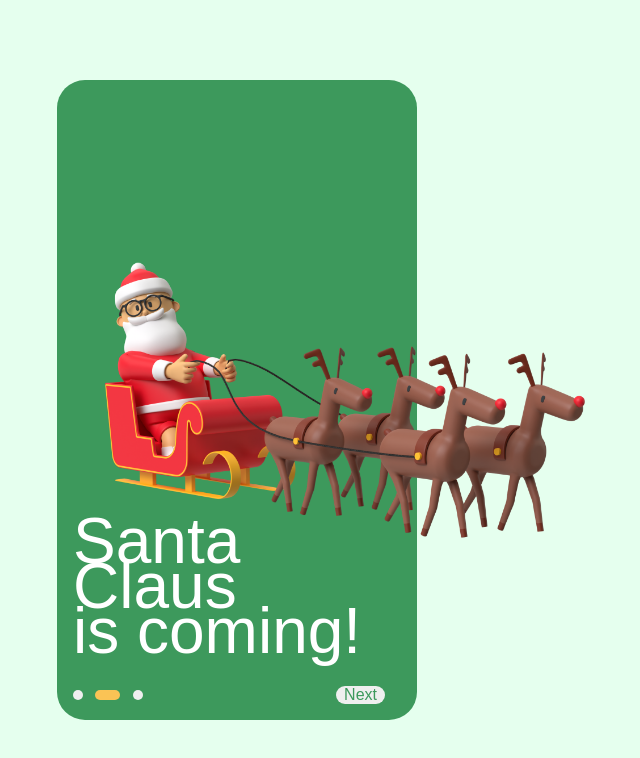
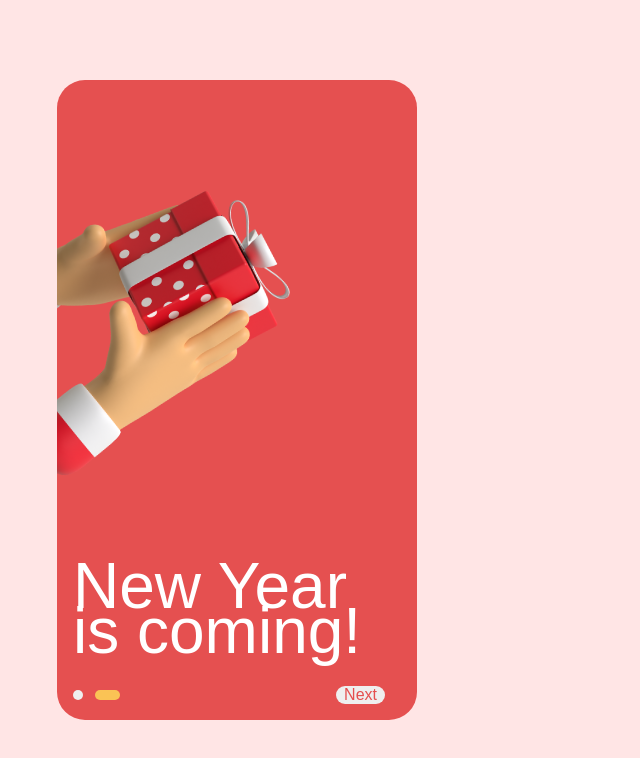
Before and after one commit to Hex09AF/christmas-2, a plain HTML site: page docs/index.html in a window 1280 px wide. Both pictures are taken after a click on the button "Next". Shown: the whole page, without its empty margins (403-1043 px from the left). Drawn offline with nearby package versions, Linux system fonts and the light colour scheme; a web font is replaced by a local one.

Commit message:
Add animation gift

```diff
--- a/docs/index.html
+++ b/docs/index.html
@@ -9,32 +9,36 @@
     <link rel="apple-touch-icon" sizes="180x180" href="./favicon_io/apple-touch-icon.png">
     <link rel="icon" type="image/png" sizes="32x32" href="./favicon_io/favicon-32x32.png">
     <link rel="icon" type="image/png" sizes="16x16" href="./favicon_io/favicon-16x16.png">
-    <link rel="manifest" href="/site.webmanifest">
+    <link rel="manifest" href="./favicon_io/site.webmanifest">
     <link rel="stylesheet" href="https://cdn.jsdelivr.net/npm/reset-css@5.0.1/reset.min.css" />
     <link rel="stylesheet" href="https://cdnjs.cloudflare.com/ajax/libs/normalize/8.0.1/normalize.min.css" />
     <link rel="stylesheet" href="styles.css" />
     <script defer src="script.js"></script>
 </head>
 
-<body class="step-2" id="root">
+<body id="root">
     <div class="container">
         <div class="card-wrapper">
             <div class="card-hidden"></div>
             <div class="card">
                 <div class="card-body">
                     <div class="card-kv">
-                        <img src="./images/santa-sleds.png" alt="santa sleds with deer" />
+                        <img class="image-kv step-1" src="./images/santa-sleds.png" alt="santa sleds with deer" />
+                        <img class="image-kv step-2" src="./images/two-hands.png" alt="two hands with gift" />
                     </div>
-                    <div class="card-text">
+                    <div class="card-text step-1">
                         Santa Claus <br />
+                        is coming!
+                    </div>
+                    <div class="card-text step-2">
+                        New Year <br />
                         is coming!
                     </div>
                 </div>
                 <div class="card-footer">
                     <div class="btn-slide">
-                        <button class="btn rounded" type="button"></button>
-                        <button class="btn active rounded" type="button"></button>
-                        <button class="btn rounded" type="button"></button>
+                        <button class="btn-slide-dot btn rounded" type="button"></button>
+                        <button class="btn-slide-dot btn rounded" type="button"></button>
                     </div>
                     <button class="btn btn-next" id="btn-next" type="button">Next</button>
                 </div>
--- a/docs/script.js
+++ b/docs/script.js
@@ -1,6 +1,14 @@
-var btnNext = document.getElementById("btn-next")
-var body = document.getElementById("root");
-btnNext.addEventListener("click", function(event) {
+const btnNext = document.getElementById("btn-next")
+const body = document.getElementById("root");
+const listBtnSlide = document.getElementsByClassName("btn-slide-dot");
+let idx = 0;
+
+listBtnSlide[idx].classList.toggle("active");
+
+btnNext.addEventListener("click", (event) => {
     event.preventDefault();
+    listBtnSlide[idx].classList.toggle("active");
+    idx = (idx + 1) % 2;
+    listBtnSlide[idx].classList.toggle("active");
     body.classList.toggle("step-2");
 })
--- a/docs/styles.css
+++ b/docs/styles.css
@@ -78,7 +78,7 @@ body {
     }
 }
 
-.card-kv img {
+.card-kv .image-kv.step-1 {
     width: 480px;
     position: absolute;
     top: 50%;
@@ -88,6 +88,13 @@ body {
     animation-duration: 1.5s;
     animation-iteration-count: infinite;
     animation-timing-function: linear;
+}
+
+.card-kv .image-kv.step-2 {
+    width: 260px;
+    transform: rotate(40deg);
+    margin-left: -160px;
+    margin-top: -70px;
 }
 
 @keyframes slide {
@@ -135,7 +142,7 @@ body {
     height: 10px;
 }
 
-.btn-slide .btn{
+.btn-slide .btn {
     margin-right: 8px;
 }
 
@@ -149,3 +156,39 @@ body {
     margin-right: 1rem;
     color: var(--bg-card);
 }
+
+
+
+/* CARD TEXT LOGIC */
+body.step-2 .card-text.step-2 {
+    display: block;
+}
+
+body.step-2 .card-text.step-1 {
+    display: none;
+}
+
+.card-text.step-2 {
+    display: none;
+}
+
+/* IMAGE KV LOGIC */
+body.step-2 .image-kv.step-2 {
+    opacity: 1;
+    scale: 1;
+    transform-origin: bottom left;
+    transition: scale 1s;
+}
+
+body.step-2 .image-kv.step-1 {
+    display: none;
+}
+
+body.step-2 .card-hidden {
+    display: none;
+}
+
+.image-kv.step-2 {
+    opacity: 0;
+    scale: 0.2;
+}
```
